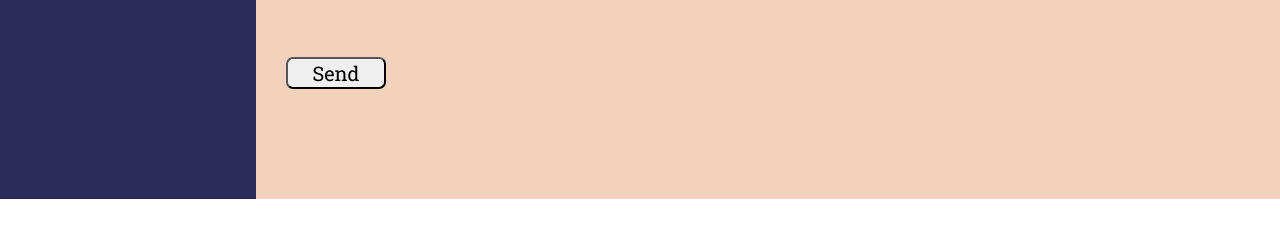
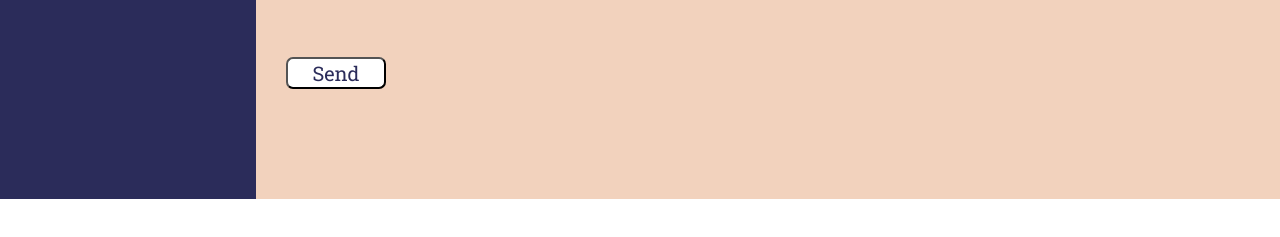
Before and after one commit to mahalaxmi-223/portfolio, a plain HTML site: page contact.html in a window 1280 px wide. Shown: the part 501-738 px from the top of the page. Drawn offline with nearby package versions, Linux system fonts and the light colour scheme; a web font is replaced by a local one.

Commit message:
styling contact page

```diff
--- a/style.css
+++ b/style.css
@@ -103,6 +103,8 @@ font-size: 35px;
     padding: 30px;
 }
 .btn.btn-primary{
+    background-color: rgb(43,44,90) ;
+    color:white;
     padding: 1px;
     width: 100px;
     height: 32px;
@@ -110,3 +112,7 @@ font-size: 35px;
     font-family: "Roboto Slab", serif;
     font-size: 20px;
 }
+.btn.btn-primary{
+    color: rgb(43,44,90) ;
+    background-color:white;
+}
```
